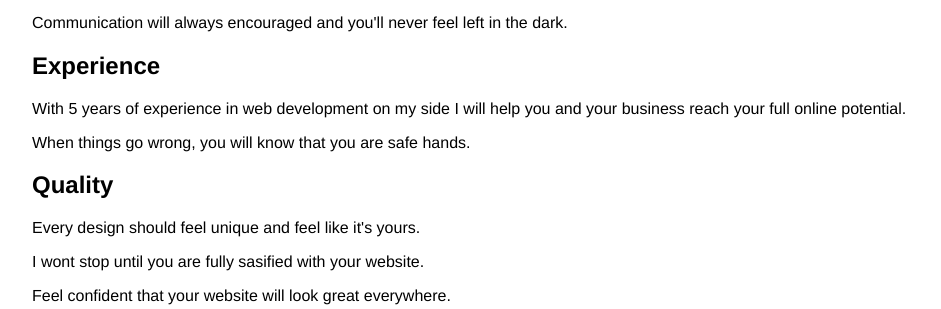
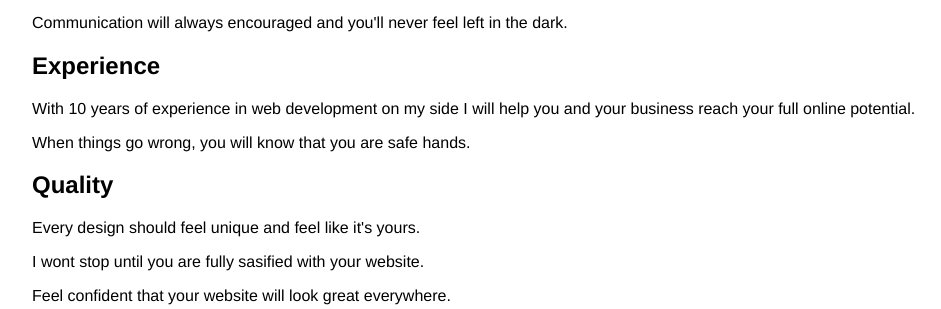
Before and after one commit to JoshDrentlaw/portfolio, a PHP site: page /pages/contact/index.php in a window 1280 px wide. Shown: the part 304-613 px from the top of the page, without its empty margins (26-967 px from the left). Run offline with PHP 8.4, Linux system fonts and the light colour scheme.

Commit message:
Changed 5 years to 10.

```diff
--- a/pages/contact/index.php
+++ b/pages/contact/index.php
@@ -16,7 +16,7 @@
             <div class="card">
                 <h2 class="card-title">Experience</h2>
                 <div class="card-body">
-                    <p>With 5 years of experience in web development on my side I will help you and your
+                    <p>With 10 years of experience in web development on my side I will help you and your
                         business reach your full online potential.</p>
                     <p>When things go wrong, you will know that you are safe hands.</p>
                 </div>
```
